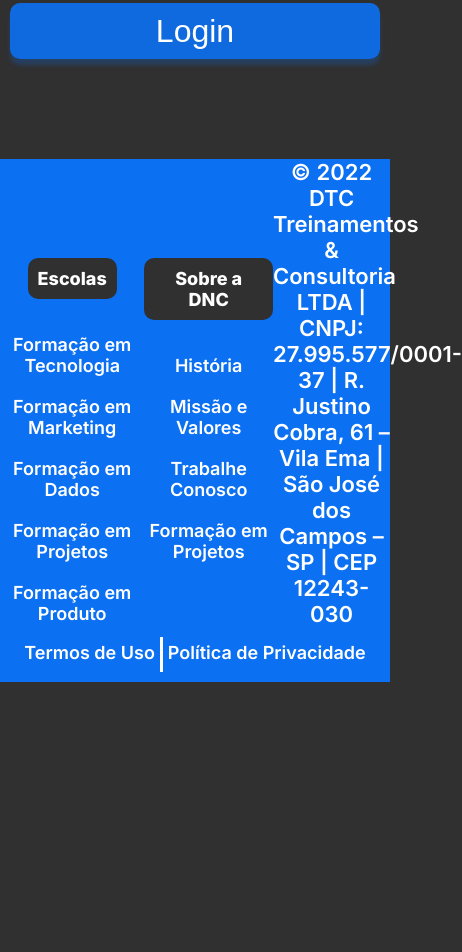
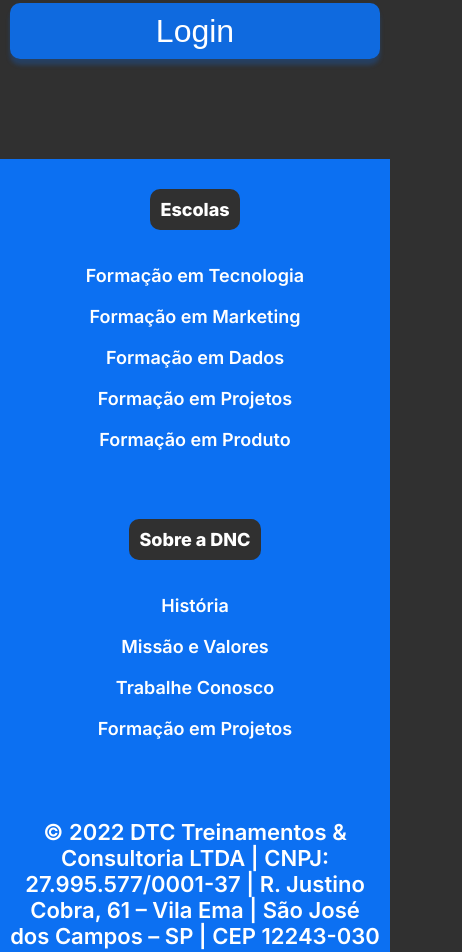
Before and after one commit to FREITASWES/Projeto_Bootcamp, a plain HTML site: page index.html in a window 390 px wide. Shown: the part 1657-2609 px from the top of the page, 462 px wide, since content can reach past the window. Before the commit the page ends 2339 px from the top, so only its background shows below. Drawn offline with Linux system fonts and the light colour scheme.

Commit message:
Adicionando media query no footer

```diff
--- a/css/estilo.css
+++ b/css/estilo.css
@@ -298,4 +298,14 @@ footer .linha2 a:hover {
     .checkbox-itens label {
         font-size: 15px;
     }
+
+    /* Ajustando o Footer (Rodapé) */
+    footer .linha1 {
+        flex-direction: column;
+    }
+
+    footer .endereco {
+        width: 95%;
+        margin-bottom: 20px;
+    }
 }
```
